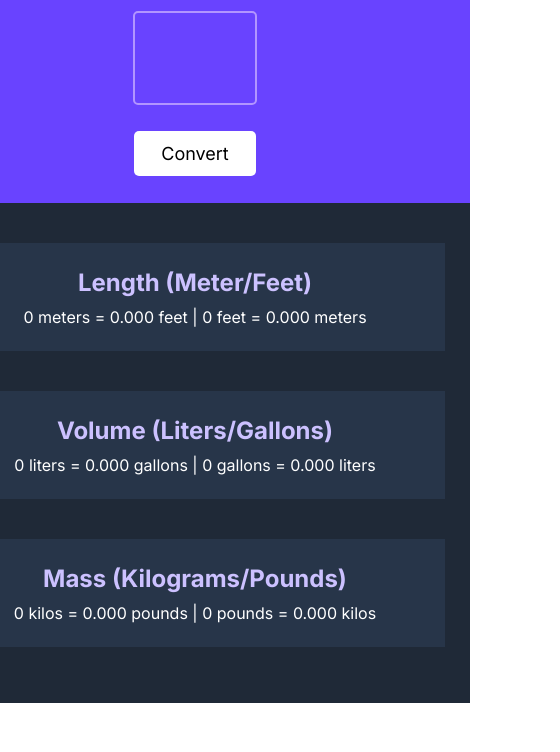
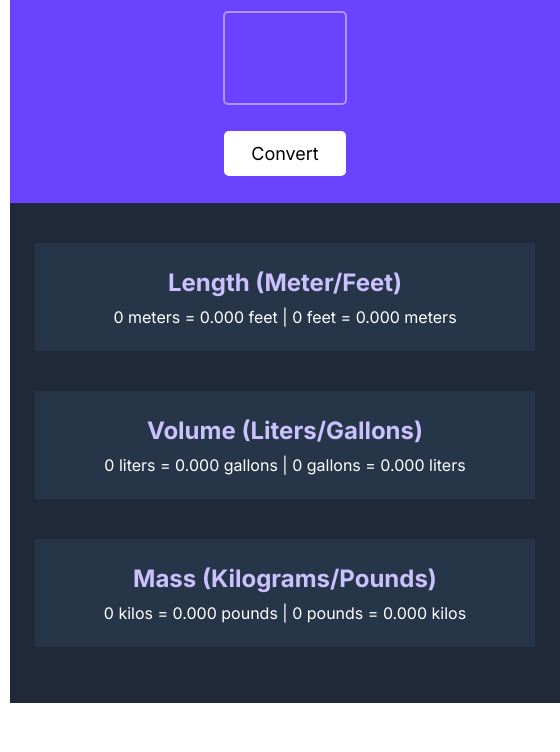
Before and after one commit to BlueElyas/Pro-Unit-Converter, a plain HTML site: page index.html in a window 390 px wide. Shown: the part 92-844 px from the top of the page, 560 px wide, since content can reach past the window. Drawn offline with Linux system fonts and the light colour scheme.

Commit message:
testing for the phone responsivenesss

```diff
--- a/styles.css
+++ b/styles.css
@@ -7,10 +7,7 @@ body {
     text-align: center;
     font-family: 'Inter', sans-serif;
     padding: 10px;
-    display: flex;
-    flex-direction: column;
-    justify-content: middle;
-    align-items: center;
+
 }
 
 #hero {
```
